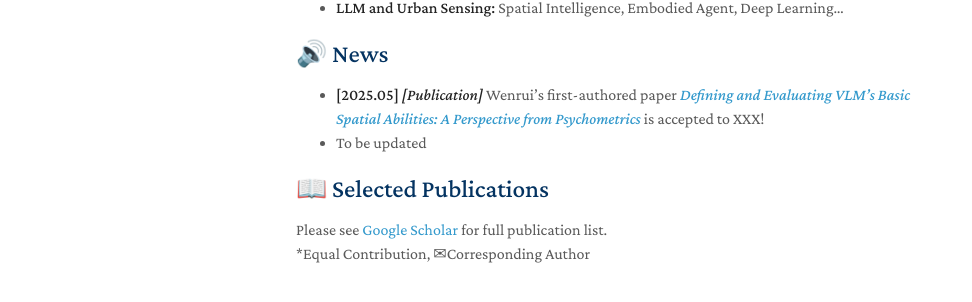
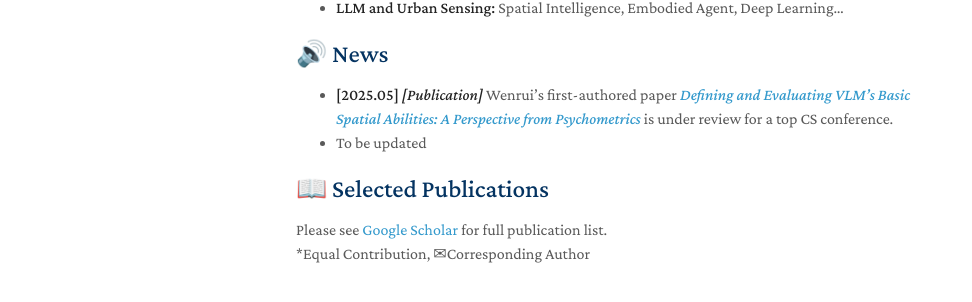
Before and after one commit to ruaruaxu/ruaruaxu.github.io, a Jekyll site: the page built from index.md, in a window 1280 px wide and 900 px high. Shown: the part 439-741 px from the top of the window, without its empty margins (174-1146 px from the left). Built offline with Jekyll 4.4.1, drawn with Linux system fonts in a browser that asks for light colours; a style sheet for code colours, icons or effects is not loaded; our own code applies the rules of GitHub Pages for plain Markdown files.

Commit message:
Update index.md

```diff
--- a/index.md
+++ b/index.md
@@ -18,7 +18,7 @@ I mainly use **GIS, Remote Sensing, and Geospatial AI** approaches to understand
 
 ## 🔊 News
 
-- **[2025.05]** ***[Publication]*** Wenrui's first-authored paper *[Defining and Evaluating VLM's Basic Spatial Abilities: A Perspective from Psychometrics](https://arxiv.org/abs/2502.11859)* is accepted to XXX!
+- **[2025.05]** ***[Publication]*** Wenrui's first-authored paper *[Defining and Evaluating VLM's Basic Spatial Abilities: A Perspective from Psychometrics](https://arxiv.org/abs/2502.11859)* is under review for a top CS conference.
 - To be updated
 
 <!-- 做成滚动式 -->
```
